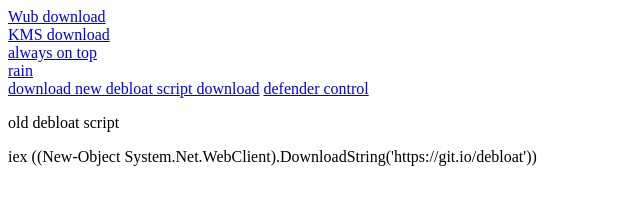
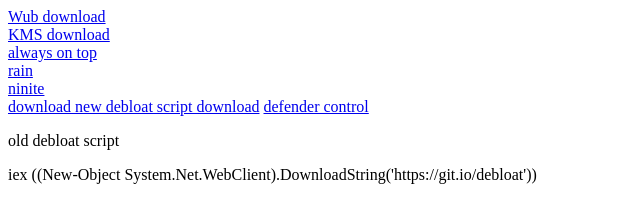
Before and after one commit to sethi-team/sethi-team.github.io, a plain HTML site: page index.html in a window 1280 px wide. Shown: the whole page, without its empty margins (0-640 px from the left). Drawn offline with Linux system fonts and the light colour scheme.

Commit message:
Update index.html

```diff
--- a/index.html
+++ b/index.html
@@ -11,6 +11,7 @@
     <a href="./kms.zip">KMS download</a> <br>
     <a href="./aot.zip">always on top </a> <br>
     <a href="./rain.m4a">rain</a> <br>
+    <a href="./ninite.exe">ninite</a> <br>
 <!--        <a href="./kms.zip">KMS download</a> <br> -->
     <a href="./script.ps1">download new debloat script download</a>
     <a href="./DefenderControl.zip">defender control</a>
```
